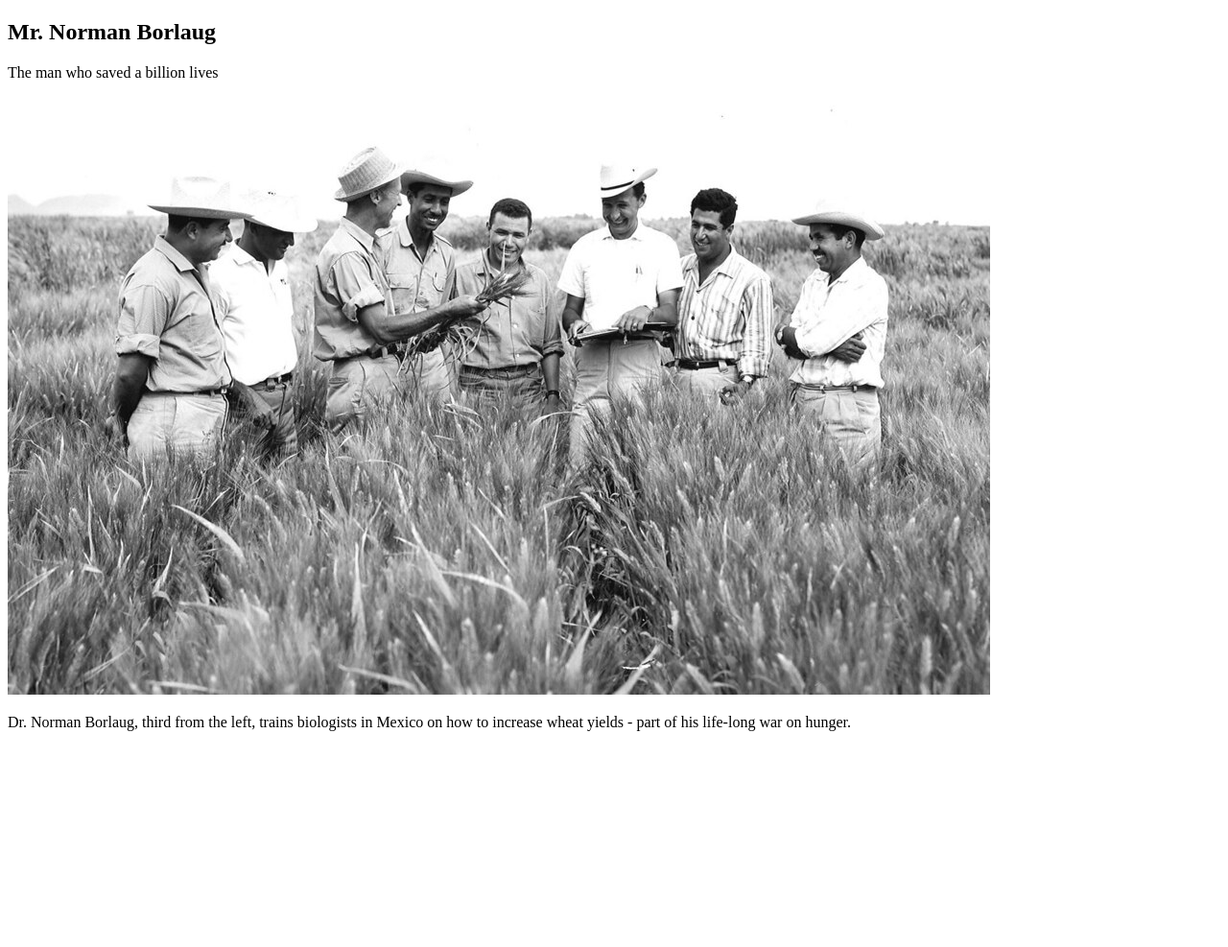
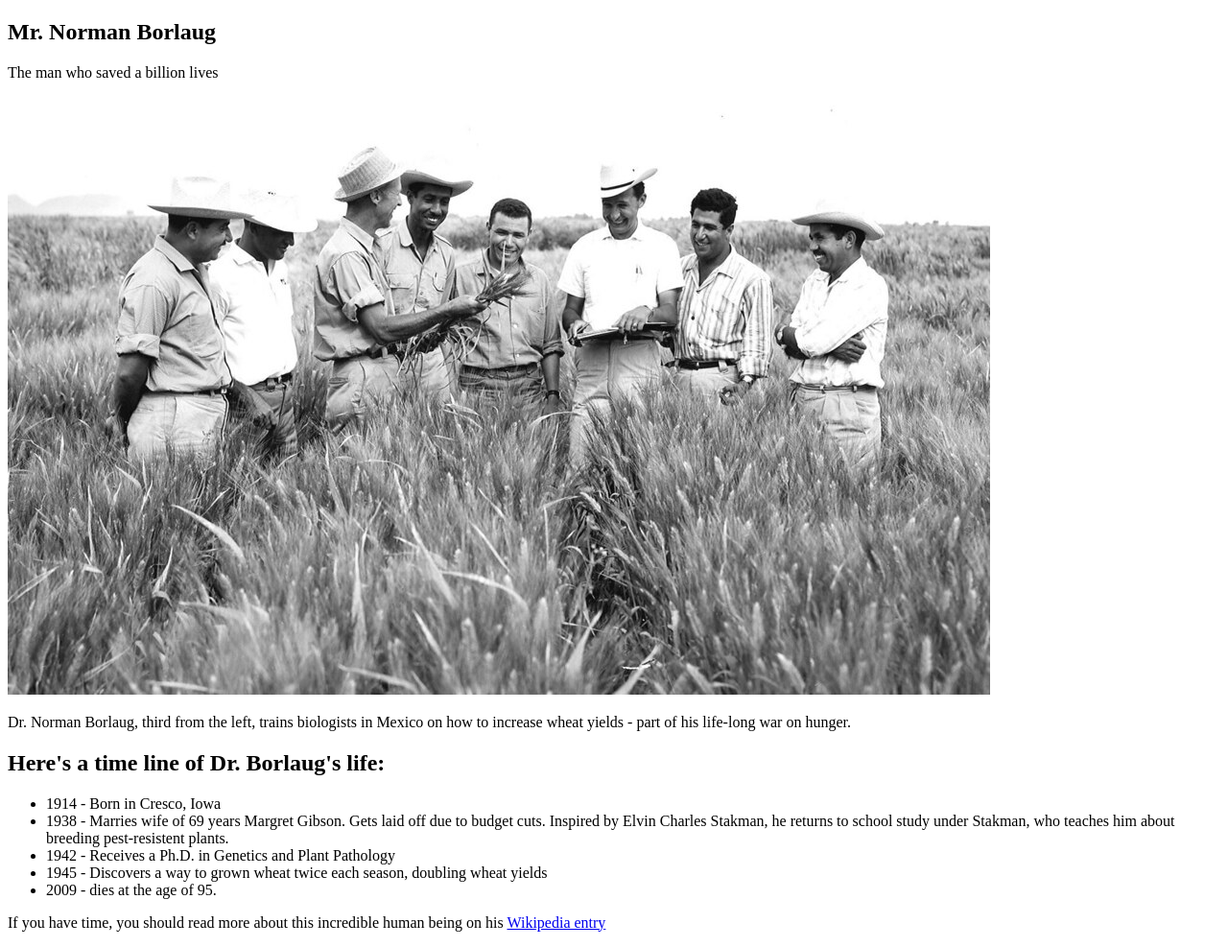
Before and after one commit to enis-memic/project-1, a plain HTML site: page project 1/index.html in a window 1280 px wide. Shown: the whole page at 96% size. Before the commit the page ends 800 px from the top, so only its background shows below. Drawn offline with Linux system fonts and the light colour scheme.

Commit message:
2nd commit by imran
add tribute info and tribute link

```diff
--- a/project 1/index.html
+++ b/project 1/index.html
@@ -24,7 +24,17 @@
           on how to increase wheat yields - part of his life-long war on hunger.
         </p>
       </div>
-      <div id="tribute-info"></div>
+      <div id="tribute-info">
+        <h2>Here's a time line of Dr. Borlaug's life:</h2>
+        <ul>
+          <li>1914 - Born in Cresco, Iowa</li>
+          <li>1938 - Marries wife of 69 years Margret Gibson. Gets laid off due to budget cuts. Inspired by Elvin Charles Stakman, he returns to school study under Stakman, who teaches him about breeding pest-resistent plants. </li>
+          <li>1942 - Receives a Ph.D. in Genetics and Plant Pathology</li>
+          <li>1945 - Discovers a way to grown wheat twice each season, doubling wheat yields </li>
+          <li>2009 - dies at the age of 95.</li>
+        </ul>
+      </div>
+      <p>If you have time, you should read more about this incredible human being on his <a id="tribute-link" href="https://en.wikipedia.org/wiki/Norman_Borlaug" target="_blank">Wikipedia entry</a> </p>
     </main>
     <!--
 
```
